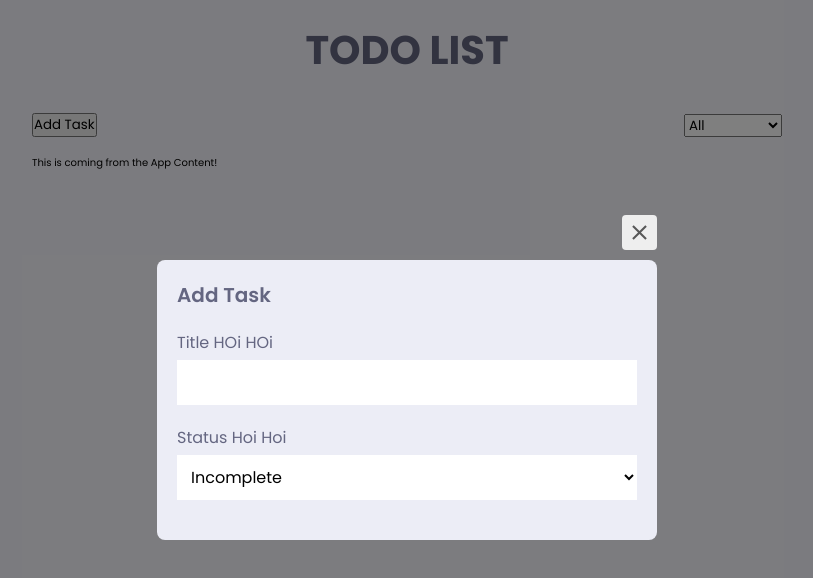
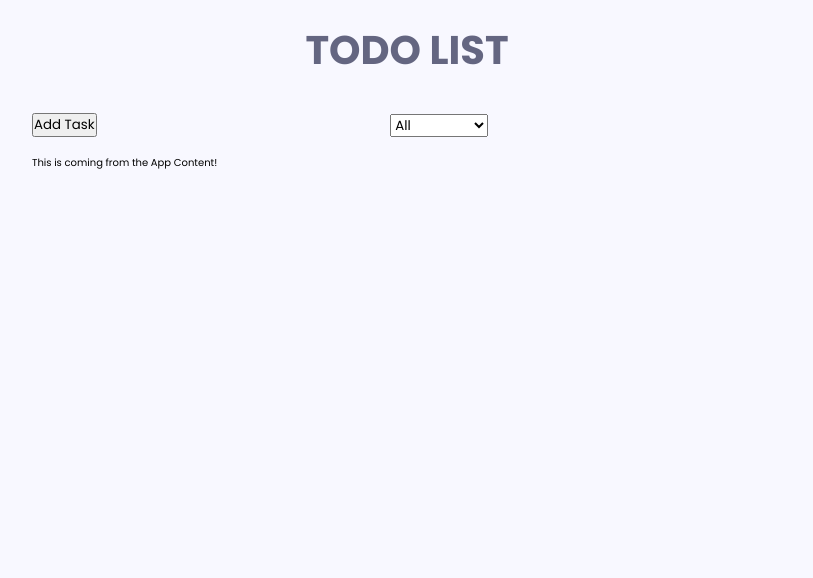
Before and after one commit to Jufri07/todo_or_not_todo, a React (Create React App) app: page / in a window 1280 px wide. Shown: the top 578 px of the page, without its empty margins (233-1046 px from the left). Built offline with nearby package versions, Linux system fonts and the light colour scheme.

Commit message:
useState added

```diff
--- a/src/components/AppHeader.js
+++ b/src/components/AppHeader.js
@@ -1,18 +1,21 @@
-import React from 'react';
+import React, { useState } from 'react';
 import Button, { SelectButton } from './Button';
 import styles from '../styles/modules/app.module.scss';
 import TodoModal from './TodoModal';
 
 function AppHeader() {
+  const [modalOpen, setModalOpen] = useState(false);
   return (
     <div className={styles.appHeader}>
-      <Button variant="primary">Add Task</Button>
+      <Button variant="primary" onClick={() => setModalOpen(true)}>
+        Add Task
+      </Button>
       <SelectButton id="status">
         <option value="all">All</option>
         <option value="incomplete">Incomplete</option>
-        <opton value="complete">Complete</opton>
+        <option value="complete">Complete</option>
       </SelectButton>
-      <TodoModal />
+      <TodoModal modalOpen={modalOpen} setModalOpen={setModalOpen} />
     </div>
   );
 }
--- a/src/components/TodoModal.js
+++ b/src/components/TodoModal.js
@@ -1,30 +1,49 @@
 import React from 'react';
 import { MdOutlineClose } from 'react-icons/md';
 import styles from '../styles/modules/modal.module.scss';
+import Button from './Button';
 
-function TodoModal() {
+function TodoModal({ modalOpen, setModalOpen }) {
   return (
+    <div>
+      {modalOpen && (
         <div className={styles.wrapper}>
           <div className={styles.container}>
-        <div className={styles.closeButton}>
+            <div
+              className={styles.closeButton}
+              onClick={() => setModalOpen(false)}
+              onKeyDown={() => setModalOpen(false)}
+              tabIndex={0}
+              role="button"
+            >
               <MdOutlineClose />
             </div>
             <form className={styles.form}>
               <h1 className={styles.formTitle}>Add Task</h1>
               <label htmlFor="title">
-            Title HOi HOi
+                Task Title
                 <input type="text" id="title" />
               </label>
               <label htmlFor="status">
-            Status Hoi Hoi
+                Task Status
                 <select name="status" id="status">
                   <option value="incomplete">Incomplete</option>
                   <option value="complete">Complete</option>
                   <option value="kiv">KIV</option>
                 </select>
               </label>
+              <div className={styles.buttonContainer}>
+                <Button type="submit" variant="primary">
+                  Add Your Task
+                </Button>
+                <Button type="button" variant="primary">
+                  Cancel Task!
+                </Button>
+              </div>
             </form>
           </div>
+        </div>
+      )}
     </div>
   );
 }
```
Lines whose indentation alone changed are shown as unchanged.
